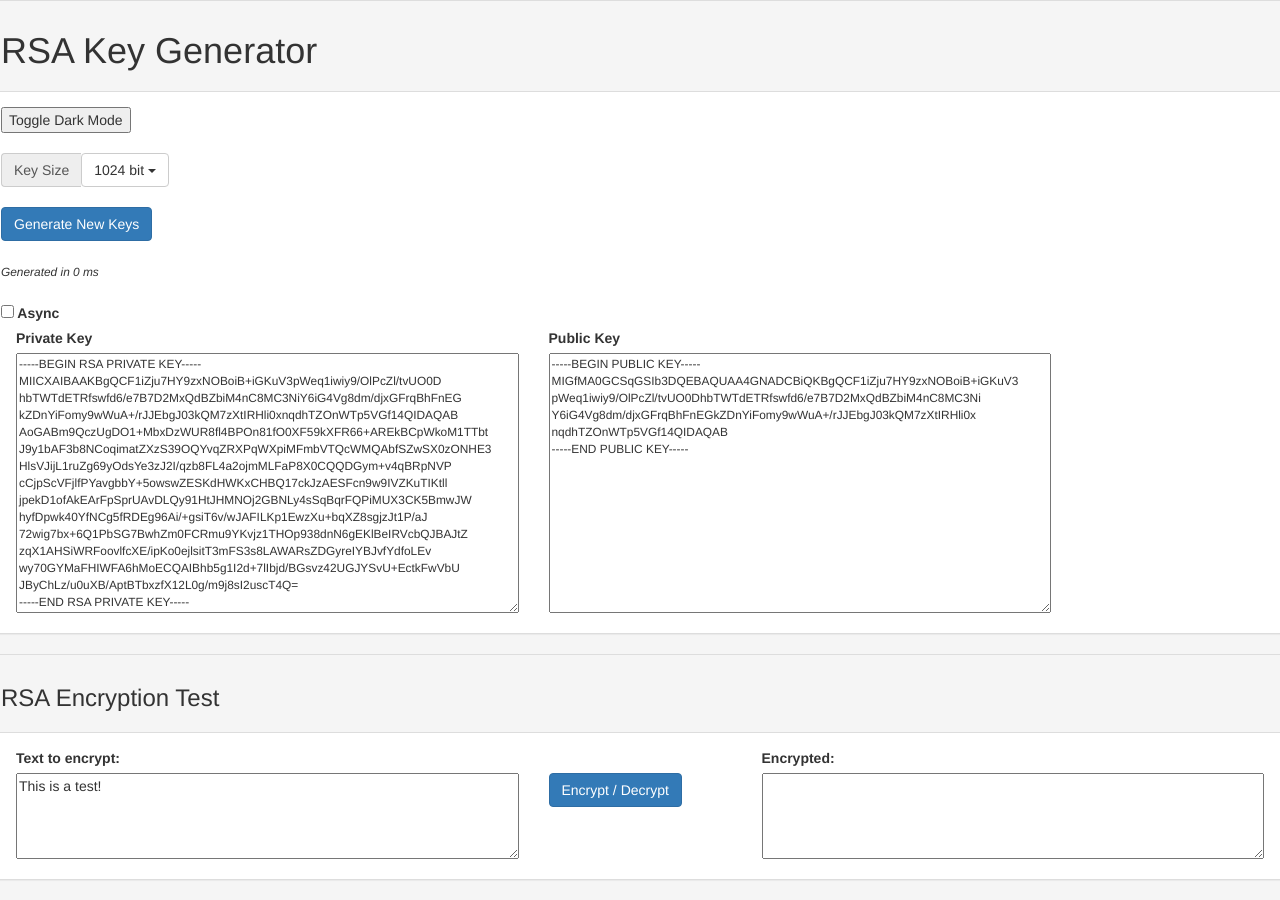
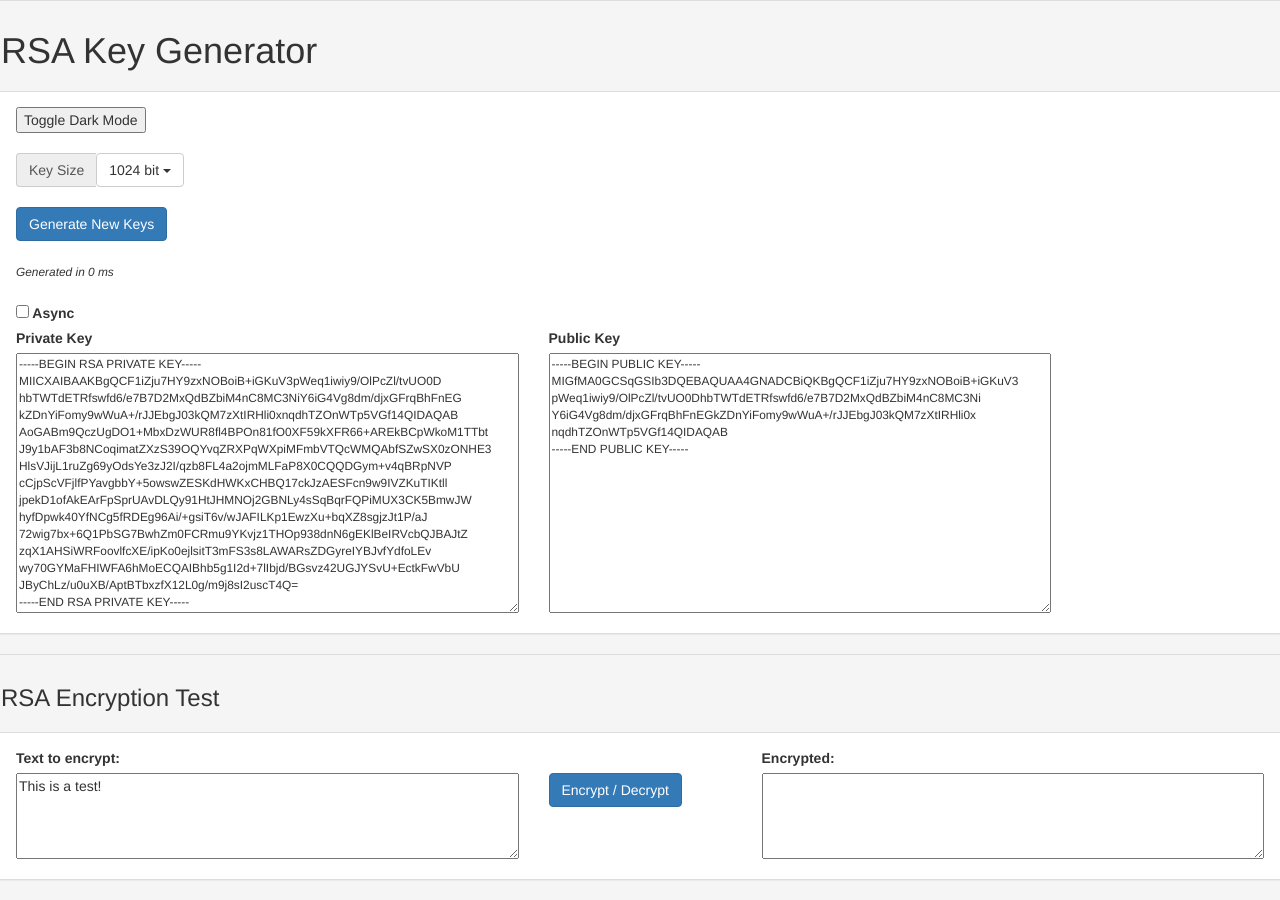
Before and after one commit to mxvd/besto, a Jekyll site: the page index.html, which Jekyll copies as it is, in a window 1280 px wide. Built offline with Jekyll 4.4.1, drawn with Linux system fonts in a browser that asks for light colours; nearby versions of some CDN libraries.

Commit message:
Update index.html

```diff
--- a/index.html
+++ b/index.html
@@ -17,7 +17,7 @@
     <div class="panel-heading"><h1>RSA Key Generator</h1></div>
     <!-- <div class="panel panel-success"><h1>RSA Key Generator</h1></div> -->
     <div class="panel-body">
-      <div class="row col-xs-12">
+      <div class="col-xs-12">
           <style>
             .dark-mode {
               background-color: black;
```
